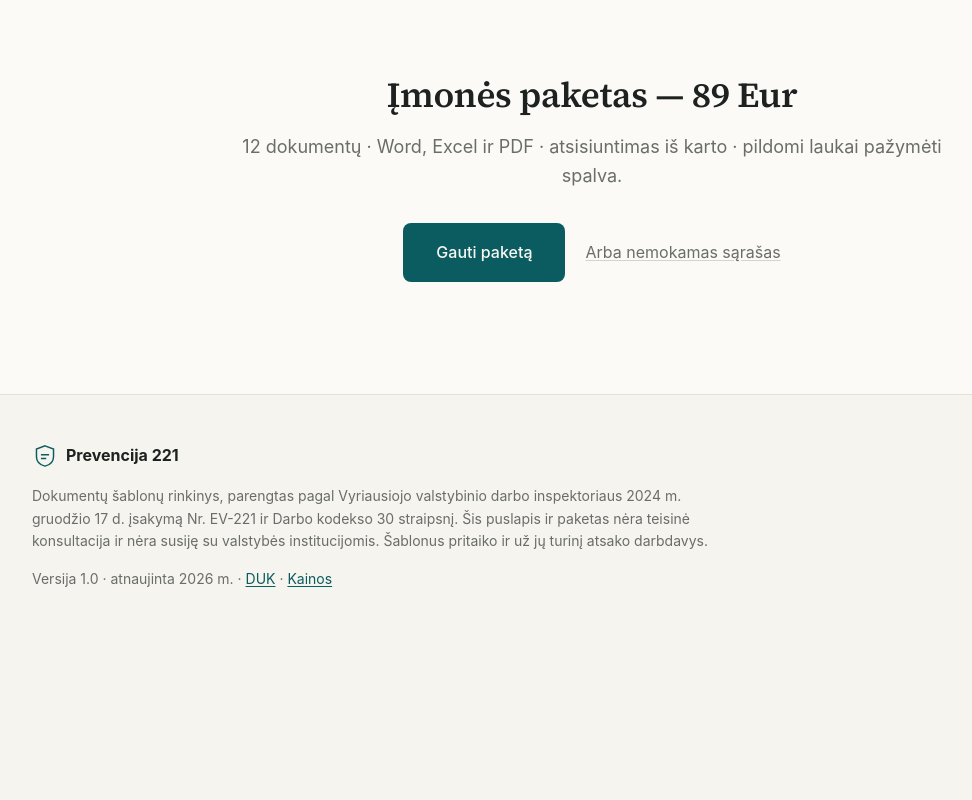
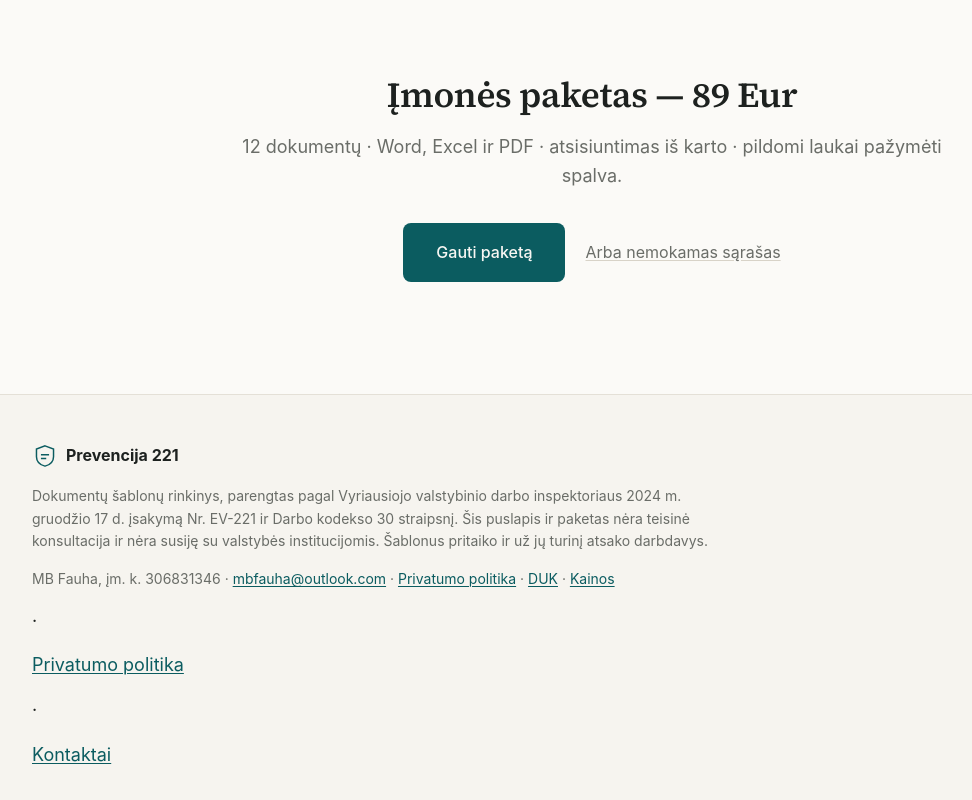
Before and after one commit to simuc12/prevencija221, a plain HTML site: page index.html in a window 1280 px wide. Shown: the part 7684-8484 px from the top of the page, without its empty margins (48-1020 px from the left). Before the commit the page ends 8323 px from the top, so only its background shows below. Drawn offline with Linux system fonts and the light colour scheme; a web font is replaced by a local one.

Commit message:
Update index.html

```diff
--- a/index.html
+++ b/index.html
@@ -291,7 +291,7 @@ src="https://www.facebook.com/tr?id=1093378949824634&ev=PageView&noscript=1"
       <span>Prevencija 221</span>
     </div>
     <p class="disclaimer">Dokumentų šablonų rinkinys, parengtas pagal Vyriausiojo valstybinio darbo inspektoriaus 2024 m. gruodžio 17 d. įsakymą Nr. EV-221 ir Darbo kodekso 30 straipsnį. Šis puslapis ir paketas nėra teisinė konsultacija ir nėra susiję su valstybės institucijomis. Šablonus pritaiko ir už jų turinį atsako darbdavys.</p>
-    <p class="foot-meta">Versija 1.0 · atnaujinta 2026 m. · <a href="#duk">DUK</a> · <a href="#kainos">Kainos</a></p>
+    <p class="foot-meta">MB Fauha, įm. k. 306831346 · <a href="mailto:mbfauha@outlook.com">mbfauha@outlook.com</a> · <a href="privatumo-politika.html">Privatumo politika</a> · <a href="#duk">DUK</a> · <a href="#kainos">Kainos</a></p> · <a href="privatumo-politika.html">Privatumo politika</a> · <a href="mailto:mbfauha@outlook.com">Kontaktai</a></p>
   </div>
 </footer>
 
```
